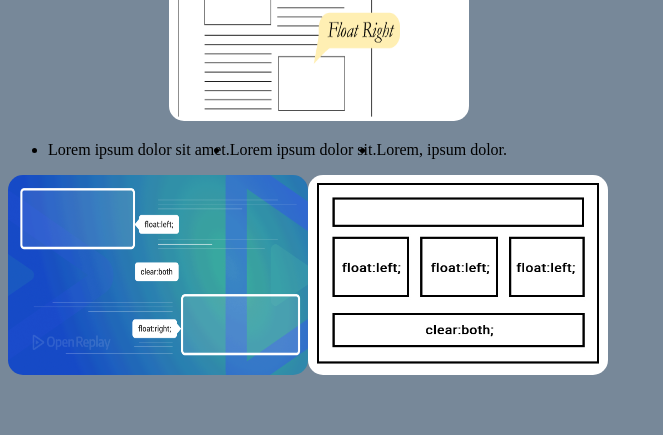
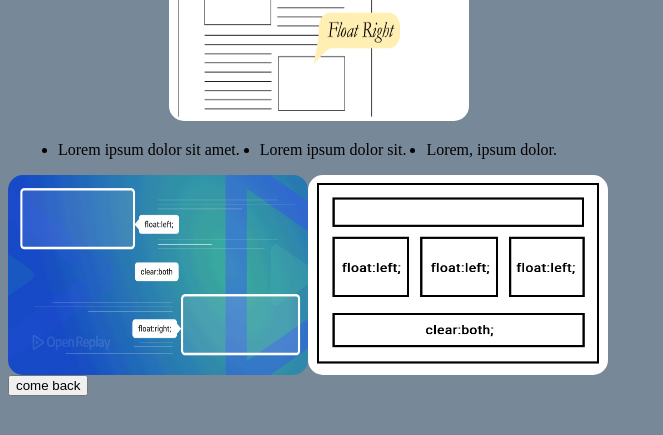
Before and after one commit to andrzejlemieszewski1ti-oss/wlasny, a plain HTML site: page float/float.html in a window 1280 px wide. Shown: the part 87-522 px from the top of the page, without its empty margins (0-663 px from the left). Drawn offline with Linux system fonts and the light colour scheme.

Commit message:
Update float.html

```diff
--- a/float/float.html
+++ b/float/float.html
@@ -1,3 +1,4 @@
+
 <!DOCTYPE html>
 <html lang="en">
 <head>
@@ -14,6 +15,7 @@
     }
     li{
         float: left;
+        margin: 0px 10px;
     }
     ul{
         overflow: hidden;
@@ -24,7 +26,10 @@
     h1{
         float: left;
     }
-
+    a{
+        clear: both;
+        display: block;
+    }
 </style>
 <body>
         <h1>Hello world</h1>
@@ -35,8 +40,8 @@
         <li>Lorem ipsum dolor sit.</li>
         <li>Lorem, ipsum dolor.</li>
     </ul>
-
         <div style="width: 300px; height: 200px; float: left;"><img src="./obraz2.jpg" alt=""></div>
         <div style="width: 300px; height: 200px; float: left;"><img src="./obraz3.jpg" alt=""></div>
+        <a href="/index.html"><button>come back</button></a>
 </body>
 </html>
```
